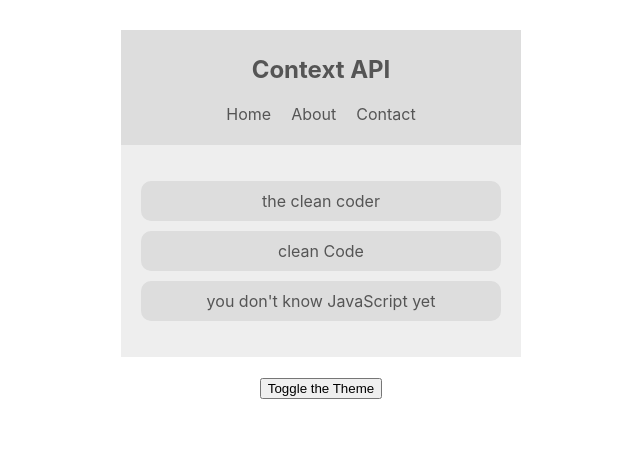
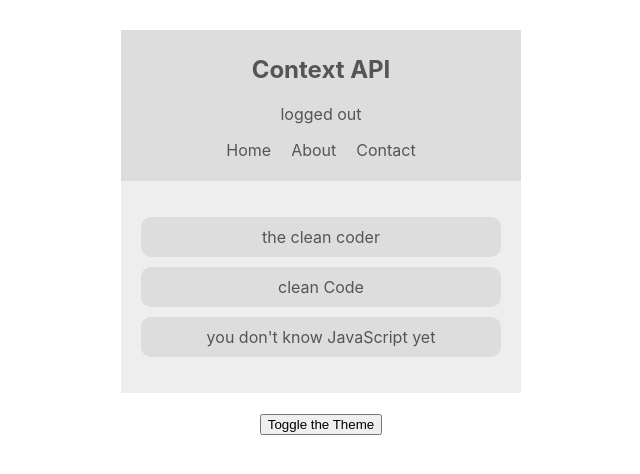
Before and after one commit to Yomna-Raouf/ReactContextAPI-BookListApp, a React (Create React App) app: page / in a window 1280 px wide. Shown: the top 474 px of the page, without its empty margins (319-959 px from the left). Built offline with nearby package versions, Linux system fonts and the light colour scheme.

Commit message:
consuming multiple contexts --ThemeContext & --AuthContext

```diff
--- a/src/components/Navbar/Navbar.js
+++ b/src/components/Navbar/Navbar.js
@@ -1,13 +1,17 @@
 import "./Navbar.css";
 import { Component } from "react";
 import { ThemeContext } from "../../context/ThemeContext";
+import { AuthContext } from "../../context/AuthContext";
 
 class Navbar extends Component {
   render() {
     return (
+      <AuthContext.Consumer>
+        {(authContext) => (
           <ThemeContext.Consumer>
-        {(context) => {
-          const { isLightTheme, light, dark } = context;
+            {(themeContext) => {
+              const { isLoggedIn, toggleLoggedIn } = authContext;
+              const { isLightTheme, light, dark } = themeContext;
               const theme = isLightTheme ? light : dark;
               return (
                 <div className="navbar">
@@ -18,6 +22,9 @@ class Navbar extends Component {
                     }}
                   >
                     <h1>Context API</h1>
+                    <div onClick={toggleLoggedIn}>
+                      {isLoggedIn ? "logged in" : "logged out"}
+                    </div>
                     <ul>
                       <li>Home</li>
                       <li>About</li>
@@ -28,6 +35,8 @@ class Navbar extends Component {
               );
             }}
           </ThemeContext.Consumer>
+        )}
+      </AuthContext.Consumer>
     );
   }
 }
```
Lines whose indentation alone changed are shown as unchanged.
